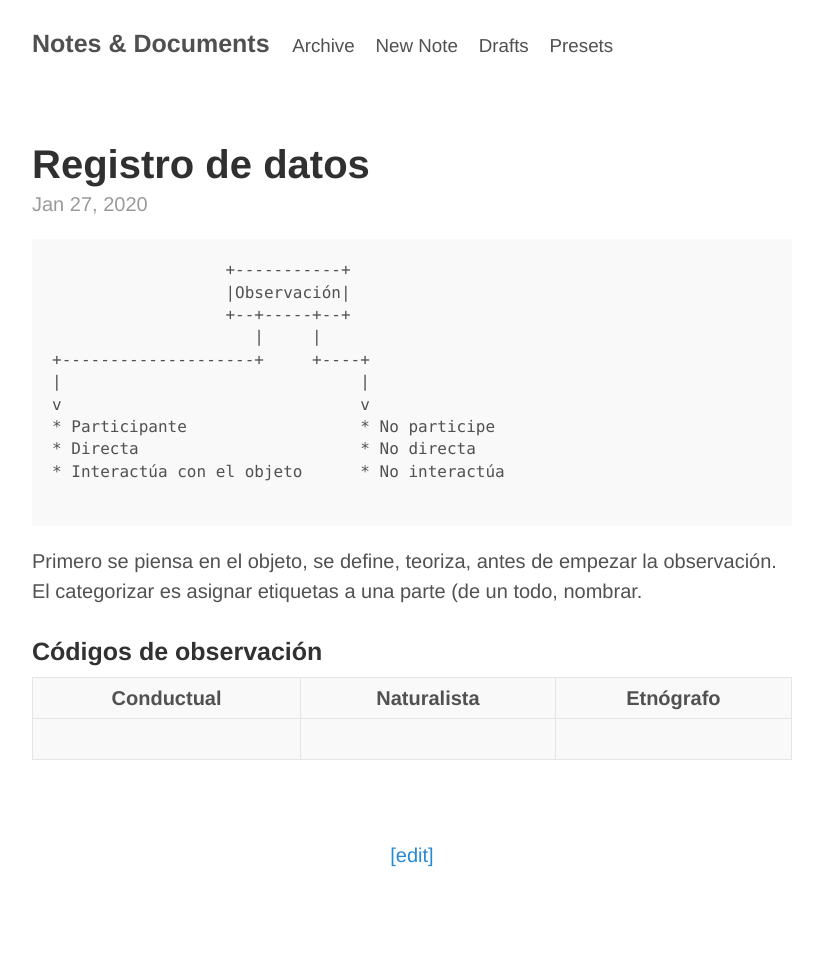
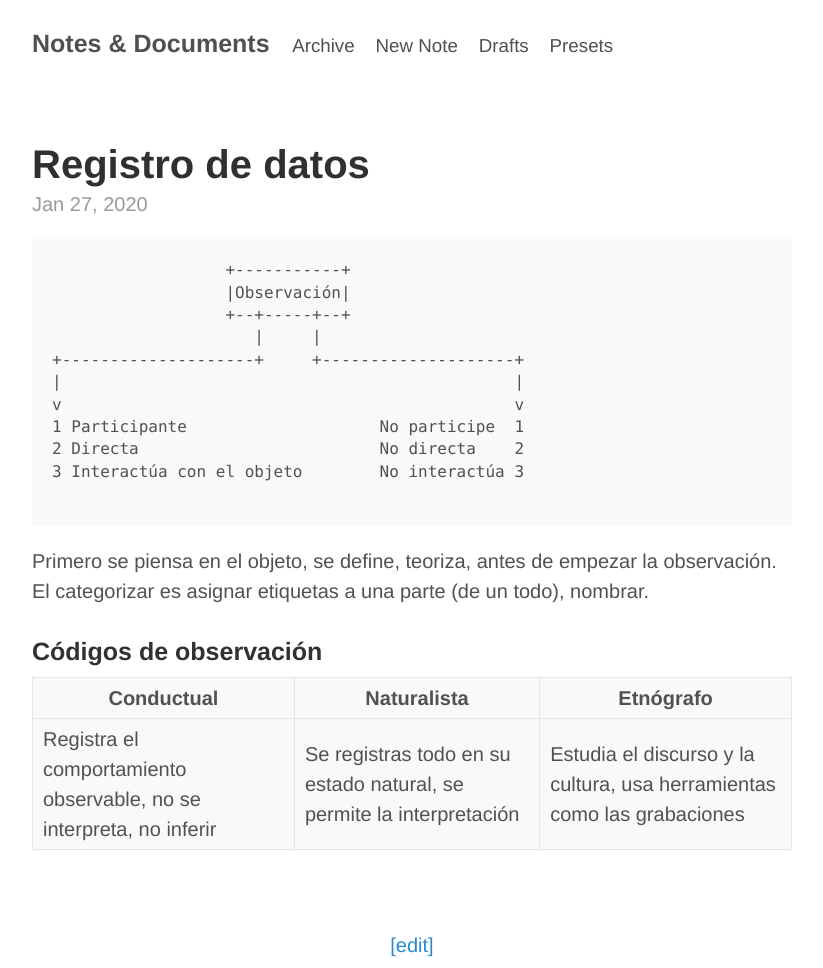
Before and after one commit to alex-esc/notes, a Jekyll site: the page built from _posts/2020-01-27-reg-datos-codigos.md, in a window 1280 px wide. Shown: the whole page, without its empty margins (228-1051 px from the left). Built offline with Jekyll 4.4.1, drawn with Linux system fonts in a browser that asks for light colours; before the commit the page ends 900 px from its top, so only the background shows below that.

Commit message:
Update 2020-01-27-reg-datos-codigos.md

`````diff
--- a/_posts/2020-01-27-reg-datos-codigos.md
+++ b/_posts/2020-01-27-reg-datos-codigos.md
@@ -9,19 +9,19 @@ tags: "libreta, Primer Semestre, Metodos y técnicas de observación"
                   |Observación|
                   +--+-----+--+
                      |     |
-+--------------------+     +----+
-|                               |
-v                               v
-* Participante                  * No participe
-* Directa                       * No directa
-* Interactúa con el objeto      * No interactúa
++--------------------+     +--------------------+
+|                                               |
+v                                               v
+1 Participante                    No participe  1
+2 Directa                         No directa    2
+3 Interactúa con el objeto        No interactúa 3
 
 ````
 
-Primero se piensa en el objeto, se define, teoriza, antes de empezar la observación. El categorizar es asignar etiquetas a una parte (de un todo, nombrar.
+Primero se piensa en el objeto, se define, teoriza, antes de empezar la observación. El categorizar es asignar etiquetas a una parte (de un todo), nombrar.
 
 ### Códigos de observación
 
-| Conductual               | Naturalista              | Etnógrafo                |
-|--------------------------|--------------------------|--------------------------|
-|                          |                          |                          |
+| Conductual                                                          | Naturalista                                                          | Etnógrafo                                                               |
+|---------------------------------------------------------------------|----------------------------------------------------------------------|-------------------------------------------------------------------------|
+| Registra el comportamiento observable, no se interpreta, no inferir | Se registras todo en su estado natural, se permite la interpretación | Estudia el discurso y la cultura, usa herramientas como las grabaciones |
`````
